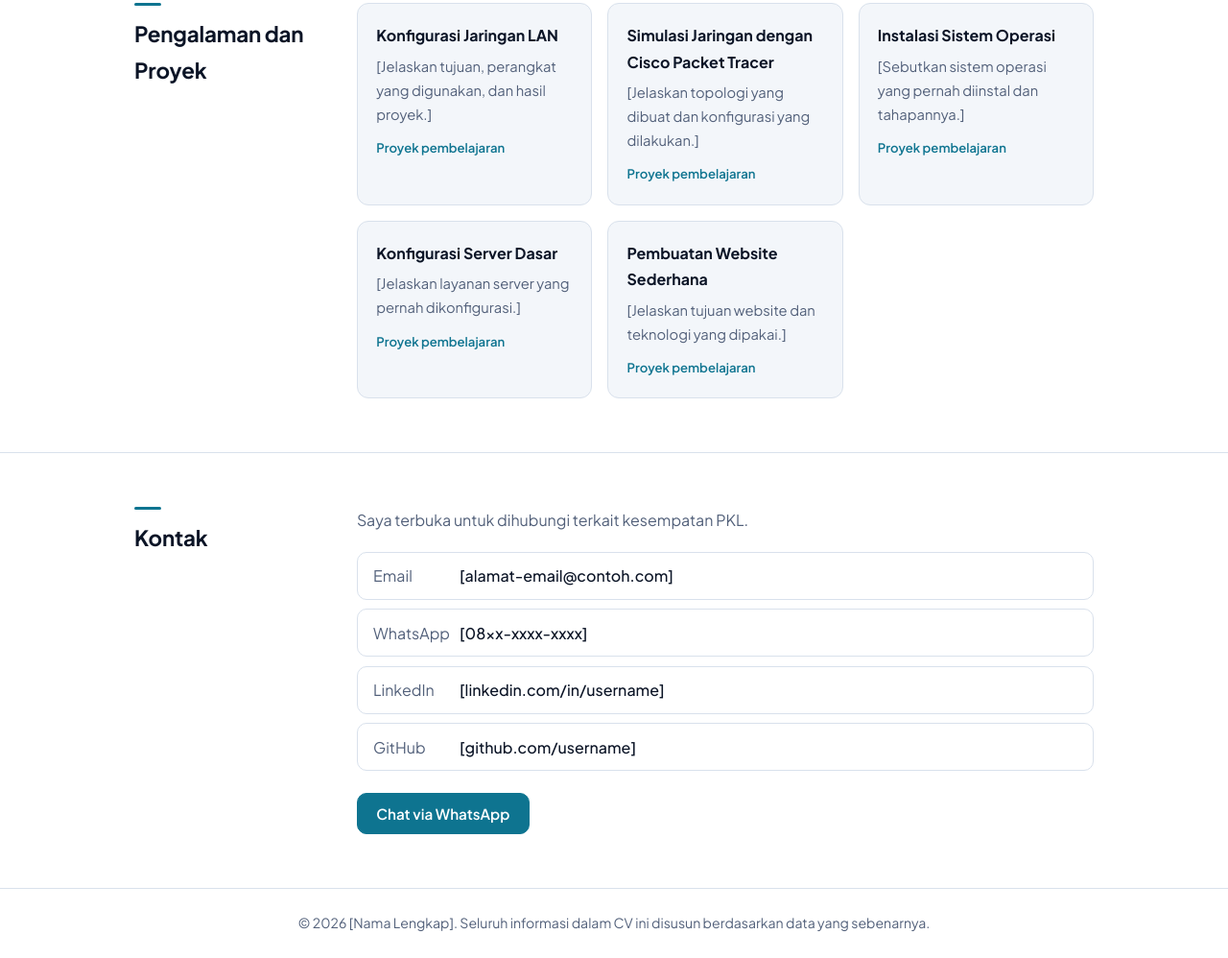
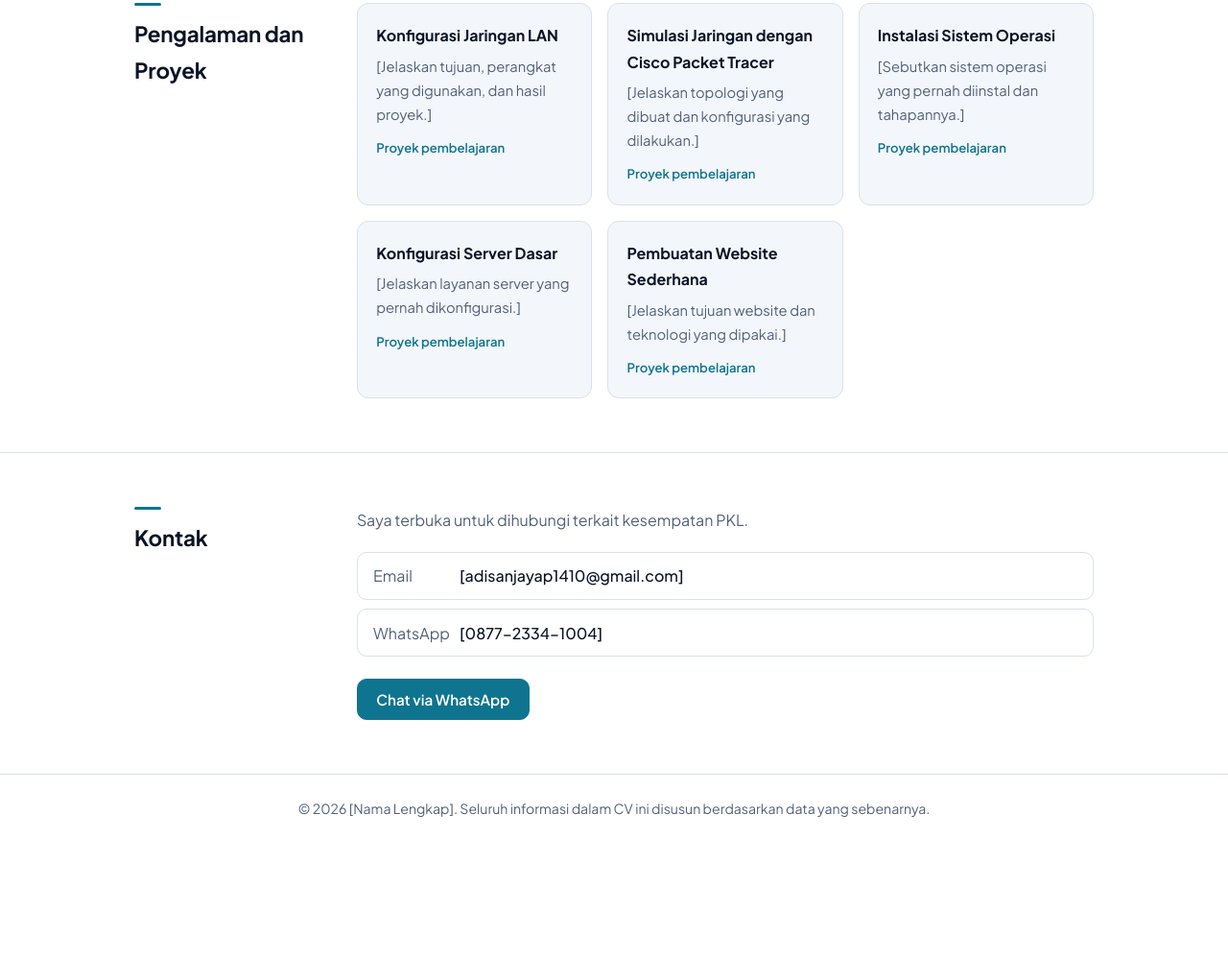
Before and after one commit to didigenes03-hash/cv_adi, a plain HTML site: page index.html in a window 1280 px wide. Shown: the part 2177-3175 px from the top of the page at 96% size. After the commit the page ends 3056 px from the top, so only its background shows below. Drawn offline with Linux system fonts and the light colour scheme.

Commit message:
Update index.html

```diff
--- a/index.html
+++ b/index.html
@@ -177,10 +177,8 @@ footer{border-top:1px solid var(--ln);padding:1.5rem 0;color:var(--mu);font-size
 <section class="sec" id="kontak"><div class="w"><h2>Kontak</h2><div>
 <p style="margin-bottom:1.2rem">Saya terbuka untuk dihubungi terkait kesempatan PKL.</p>
 <ul class="ct">
-<li><span>Email</span><a href="mailto:alamat-email@contoh.com">[alamat-email@contoh.com]</a></li>
-<li><span>WhatsApp</span><a href="https://wa.me/6281234567890" target="_blank" rel="noopener">[08xx-xxxx-xxxx]</a></li>
-<li><span>LinkedIn</span><a href="https://www.linkedin.com/in/username" target="_blank" rel="noopener">[linkedin.com/in/username]</a></li>
-<li><span>GitHub</span><a href="https://github.com/username" target="_blank" rel="noopener">[github.com/username]</a></li>
+<li><span>Email</span><a href="mailto:alamat-email@contoh.com">[adisanjayap1410@gmail.com]</a></li>
+<li><span>WhatsApp</span><a href="https://wa.me/6281234567890" target="_blank" rel="noopener">[0877-2334-1004]</a></li>
 </ul>
 <a class="btn p" href="https://wa.me/6287723341004?text=Selamat%20pagi%2C%20saya%20ingin%20menghubungi%20terkait%20lamaran%20PKL." target="_blank" rel="noopener">Chat via WhatsApp</a>
 </div></div></section>
```
